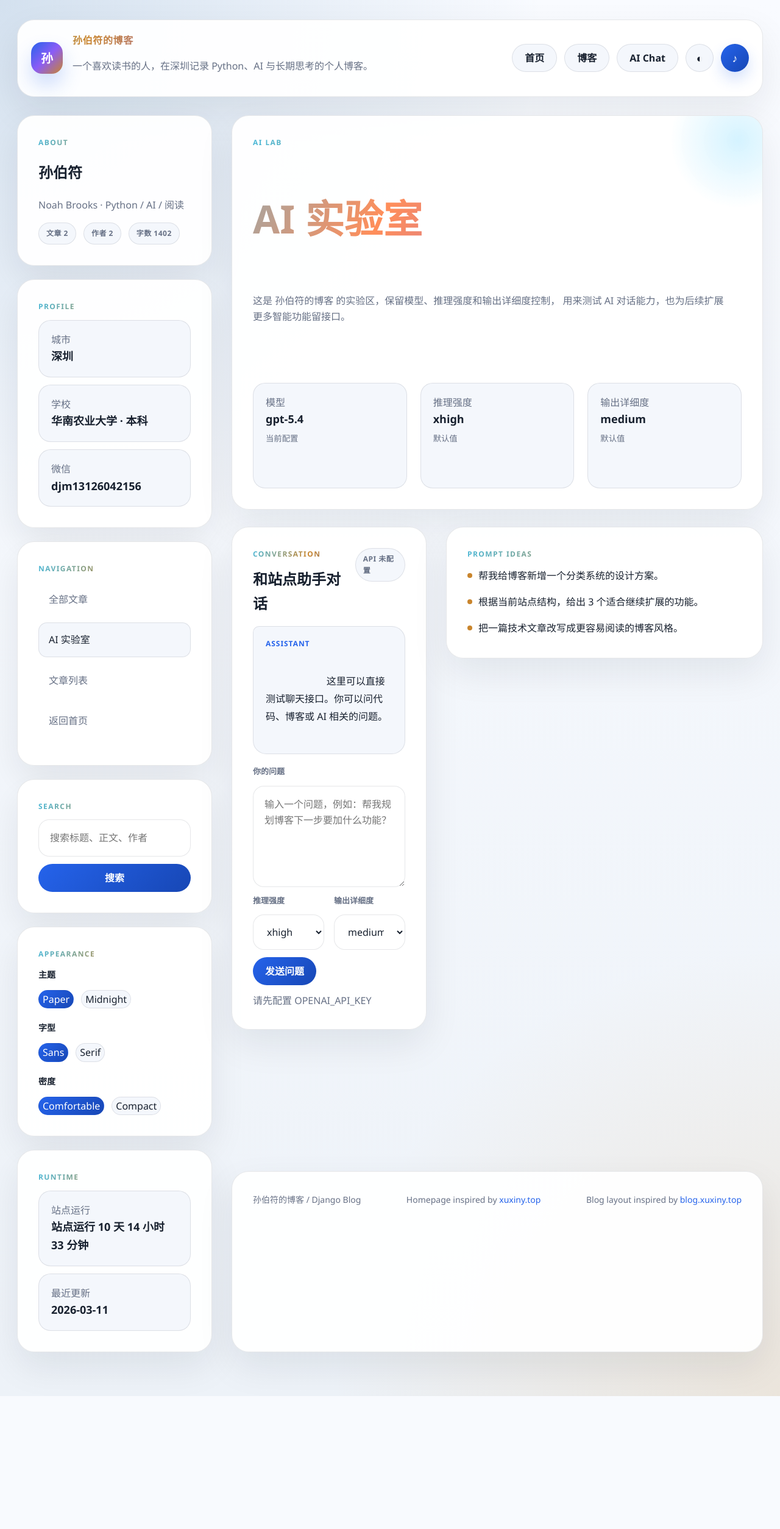
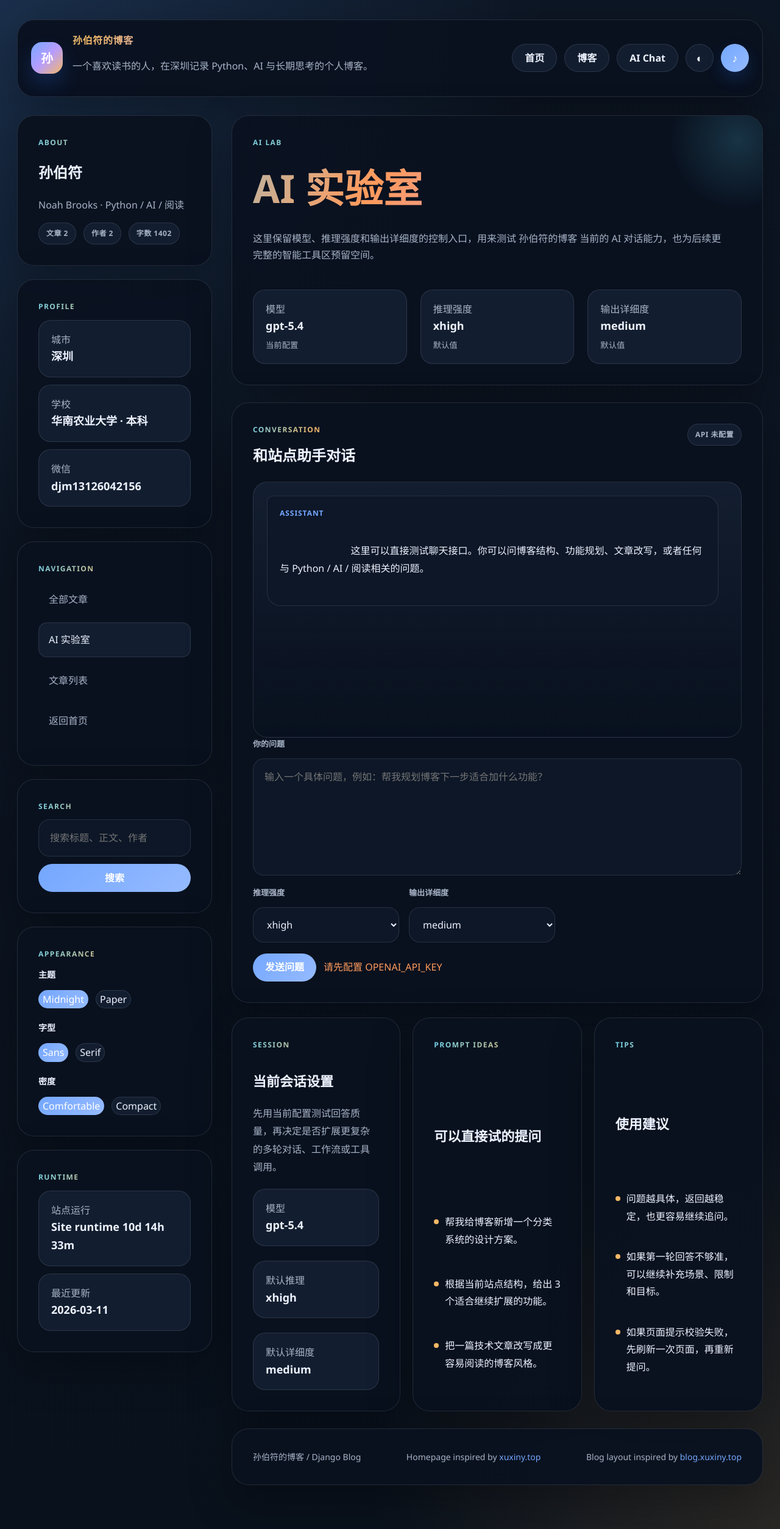
Before and after one commit to Albertlearnpython/jicheng_blog, a Django app: page /blog/chat/ in a window 1280 px wide. Shown: the whole page at 61% size. Before the commit the page ends 2290 px from the top, so only its background shows below. Run offline with Django 5.2, Linux system fonts and the light colour scheme; data comes from the database, SQL or seed files in the repository.

Commit message:
Harden deployment and improve AI chat UX
Bring the pending Docker and Django production changes into source control so the repository matches the live Linux deployment. This includes the hardened settings, production-oriented compose setup, improved entrypoint behavior, and the new Linux Docker deployment guide.

Switch the default site theme to midnight, seed that default on first render, and reorder the appearance controls so paper remains the alternate manual mode instead of the primary default.

Fix browser AI chat submissions by ensuring the chat page issues a CSRF cookie, route the public chat endpoint through the safer JSON error-handling path, improve timeout and upstream failure messaging, and redesign the chat page into a roomier single-column conversation area with support panels and stronger test coverage.

```diff
--- a/blogsite/blog/static/blog/site.css
+++ b/blogsite/blog/static/blog/site.css
@@ -880,20 +880,87 @@ select {
     align-items: start;
 }
 
+.chat-stage-single {
+    grid-template-columns: 1fr;
+    gap: 24px;
+}
+
+.chat-card,
+.chat-card-main,
+.support-card {
+    display: grid;
+}
+
 .chat-card {
+    gap: 18px;
+}
+
+.chat-card-main {
+    gap: 24px;
+}
+
+.chat-shell,
+.support-card {
+    gap: 20px;
+}
+
+.chat-support-grid {
     display: grid;
+    gap: 20px;
+    grid-template-columns: repeat(3, minmax(0, 1fr));
+}
+
+.support-card h3 {
+    margin: 0;
+    font-size: 22px;
+}
+
+.support-copy {
+    margin: 0;
+    color: var(--muted);
+    line-height: 1.85;
+}
+
+.support-metrics {
+    display: grid;
+    gap: 12px;
+}
+
+.chat-form-spacious {
     gap: 18px;
+}
+
+.field-message textarea {
+    min-height: 164px;
+    resize: vertical;
+}
+
+.chat-toolbar {
+    display: flex;
+    flex-wrap: wrap;
+    justify-content: space-between;
+    gap: 18px;
+    align-items: flex-end;
 }
 
 .chat-messages {
     display: grid;
     gap: 16px;
+    min-height: 420px;
+    max-height: min(68vh, 720px);
+    overflow-y: auto;
+    padding: 22px;
+    border-radius: 24px;
+    border: 1px solid var(--line);
+    background: linear-gradient(180deg, var(--surface-soft), rgba(0, 0, 0, 0));
+    scrollbar-gutter: stable;
+    align-content: start;
 }
 
 .message {
     padding: 18px 20px;
     border-radius: 22px;
-    background: var(--surface-soft);
+    background: var(--surface-strong);
     border: 1px solid var(--line);
 }
 
@@ -904,6 +971,7 @@ select {
 .message-user {
     border-top-right-radius: 10px;
     background: rgba(37, 99, 235, 0.12);
+    border-color: rgba(37, 99, 235, 0.18);
 }
 
 .message-role {
@@ -923,12 +991,26 @@ select {
 .chat-controls {
     display: grid;
     gap: 16px;
-    grid-template-columns: repeat(2, minmax(0, 1fr));
+    grid-template-columns: repeat(2, minmax(180px, 240px));
 }
 
 .chat-status {
     color: var(--muted);
     align-self: center;
+    max-width: 440px;
+    line-height: 1.7;
+}
+
+.chat-status[data-state="loading"] {
+    color: var(--brand-soft);
+}
+
+.chat-status[data-state="success"] {
+    color: var(--success);
+}
+
+.chat-status[data-state="error"] {
+    color: var(--accent-soft);
 }
 
 .field span {
@@ -1036,6 +1118,10 @@ body.sidebar-open .mobile-overlay {
     .related-grid {
         grid-template-columns: 1fr;
     }
+
+    .chat-support-grid {
+        grid-template-columns: repeat(2, minmax(0, 1fr));
+    }
 }
 
 @media (max-width: 820px) {
@@ -1062,6 +1148,15 @@ body.sidebar-open .mobile-overlay {
     }
 
     .chat-controls {
+        grid-template-columns: 1fr;
+    }
+
+    .chat-toolbar,
+    .chat-actions {
+        align-items: stretch;
+    }
+
+    .chat-support-grid {
         grid-template-columns: 1fr;
     }
 
--- a/blogsite/blog/static/blog/site.js
+++ b/blogsite/blog/static/blog/site.js
@@ -12,7 +12,7 @@
     };
 
     const defaults = {
-        theme: "paper",
+        theme: "midnight",
         font: "sans",
         density: "comfortable",
         sound: "on",
@@ -76,12 +76,19 @@
         soundButtons.forEach((button) => {
             button.classList.toggle("is-active", enabled);
             button.setAttribute("aria-pressed", String(enabled));
-            button.setAttribute("aria-label", enabled ? "关闭音效" : "开启音效");
-            button.title = enabled ? "关闭音效" : "开启音效";
+            button.setAttribute("aria-label", enabled ? "Disable sound effects" : "Enable sound effects");
+            button.title = enabled ? "Disable sound effects" : "Enable sound effects";
         });
     };
 
-    const scheduleTone = ({ start = 0, duration = 0.06, frequency = 660, frequencyEnd = null, gain = 0.035, type = "triangle" }) => {
+    const scheduleTone = ({
+        start = 0,
+        duration = 0.06,
+        frequency = 660,
+        frequencyEnd = null,
+        gain = 0.035,
+        type = "triangle",
+    }) => {
         const context = getAudioContext();
         if (!context) {
             return;
@@ -262,7 +269,7 @@
             const hours = Math.floor((seconds % 86400) / 3600);
             const minutes = Math.floor((seconds % 3600) / 60);
             runtimeLabels.forEach((label) => {
-                label.textContent = `站点运行 ${days} 天 ${hours} 小时 ${minutes} 分钟`;
+                label.textContent = `Site runtime ${days}d ${hours}h ${minutes}m`;
             });
         };
         renderRuntime();
@@ -303,6 +310,15 @@
     const endpoint = chatForm.dataset.endpoint;
     const submitButton = chatForm.querySelector('button[type="submit"]');
     const textarea = chatForm.querySelector('textarea[name="message"]');
+    const requestTimeoutMs = 70000;
+
+    const setStatus = (text, state = "ready") => {
+        if (!status) {
+            return;
+        }
+        status.textContent = text;
+        status.dataset.state = state;
+    };
 
     const appendMessage = (role, text) => {
         const article = document.createElement("article");
@@ -321,31 +337,92 @@
         return match ? decodeURIComponent(match[1]) : "";
     };
 
+    const parseChatError = async (response) => {
+        const contentType = response.headers.get("content-type") || "";
+
+        if (contentType.includes("application/json")) {
+            try {
+                return await response.json();
+            } catch (error) {
+                return { error: "The AI service returned unreadable data. Please try again." };
+            }
+        }
+
+        let text = "";
+        try {
+            text = (await response.text()).trim();
+        } catch (error) {
+            text = "";
+        }
+
+        if (response.status === 403) {
+            return { error: "Request validation failed. Refresh the page and try again." };
+        }
+
+        if (response.status >= 500) {
+            return { error: "The AI service is temporarily unavailable. Please try again later." };
+        }
+
+        if (text) {
+            return { error: text.slice(0, 240) };
+        }
+
+        return { error: `Request failed (${response.status}).` };
+    };
+
+    const formatClientError = (error) => {
+        if (error && error.name === "AbortError") {
+            return "The request timed out. Please try again.";
+        }
+
+        if (error && error.message) {
+            return error.message;
+        }
+
+        return "The request failed. Please try again.";
+    };
+
     chatForm.addEventListener("submit", async (event) => {
         event.preventDefault();
         const formData = new FormData(chatForm);
         const message = String(formData.get("message") || "").trim();
+        const csrfToken = getCsrfToken();
 
-        if (!message || !endpoint) {
+        if (!message) {
+            setStatus("Enter a question before sending.", "error");
+            textarea.focus();
+            return;
+        }
+
+        if (!endpoint) {
+            setStatus("The chat endpoint is missing.", "error");
+            return;
+        }
+
+        if (!csrfToken) {
+            setStatus("The page is not ready for secure requests. Refresh and try again.", "error");
+            textarea.focus();
             return;
         }
 
         appendMessage("user", message);
         textarea.value = "";
-        if (status) {
-            status.textContent = "请求中...";
-        }
+        setStatus("Waiting for the AI response...", "loading");
         if (submitButton) {
             submitButton.disabled = true;
         }
+
+        const controller = new AbortController();
+        const timeoutId = window.setTimeout(() => controller.abort(), requestTimeoutMs);
 
         try {
             const response = await fetch(endpoint, {
                 method: "POST",
                 headers: {
                     "Content-Type": "application/json",
-                    "X-CSRFToken": getCsrfToken(),
+                    "X-CSRFToken": csrfToken,
                 },
+                signal: controller.signal,
                 body: JSON.stringify({
                     message,
                     reasoning_effort: formData.get("reasoning_effort"),
@@ -353,24 +430,23 @@
                 }),
             });
 
-            const payload = await response.json();
             if (!response.ok) {
-                throw new Error(payload.error || "请求失败");
+                const parsedError = await parseChatError(response);
+                throw new Error(parsedError.error || "The request failed. Please try again.");
             }
 
-            appendMessage("assistant", payload.text || "接口没有返回文本内容。");
-            if (status) {
-                status.textContent = "已完成";
-            }
+            const payload = await response.json();
+            appendMessage("assistant", payload.text || "The API returned no assistant text.");
+            setStatus("Answer received. You can continue with a follow-up.", "success");
         } catch (error) {
-            appendMessage("assistant", error.message || "请求失败");
-            if (status) {
-                status.textContent = "请求失败";
-            }
+            appendMessage("assistant", formatClientError(error));
+            setStatus("This request failed. Adjust the prompt or try again later.", "error");
         } finally {
+            window.clearTimeout(timeoutId);
             if (submitButton) {
                 submitButton.disabled = false;
             }
+            textarea.focus();
         }
     });
 })();
--- a/blogsite/blog/templates/blog/base.html
+++ b/blogsite/blog/templates/blog/base.html
@@ -9,7 +9,15 @@
     <link rel="stylesheet" href="{% static 'blog/site.css' %}">
     {% block extra_head %}{% endblock %}
 </head>
-<body class="blog-page" data-page="{{ page_key|default:'blog' }}" data-site-start="{{ site.launch_iso }}">
+<body
+    class="blog-page"
+    data-page="{{ page_key|default:'blog' }}"
+    data-site-start="{{ site.launch_iso }}"
+    data-theme="midnight"
+    data-font="sans"
+    data-density="comfortable"
+    data-sound="on"
+>
     <div class="page-noise"></div>
     <div class="mobile-overlay" data-sidebar-overlay></div>
 
@@ -82,8 +90,8 @@
                     <div class="control-group">
                         <strong>主题</strong>
                         <div class="option-row">
+                            <button class="option-pill" type="button" data-theme-value="midnight">Midnight</button>
                             <button class="option-pill" type="button" data-theme-value="paper">Paper</button>
-                            <button class="option-pill" type="button" data-theme-value="midnight">Midnight</button>
                         </div>
                     </div>
                     <div class="control-group">
--- a/blogsite/blog/templates/blog/chat.html
+++ b/blogsite/blog/templates/blog/chat.html
@@ -3,12 +3,12 @@
 {% block title %}AI 实验室 | {{ site.blog_name }}{% endblock %}
 
 {% block content %}
-    <section class="hero-card card">
+    <section class="hero-card card chat-hero">
         <div class="section-kicker">AI Lab</div>
         <h1 class="gradient-title">AI 实验室</h1>
         <p class="hero-text">
-            这是 {{ site.blog_name }} 的实验区，保留模型、推理强度和输出详细度控制，
-            用来测试 AI 对话能力，也为后续扩展更多智能功能留接口。
+            这里保留模型、推理强度和输出详细度的控制入口，用来测试 {{ site.blog_name }}
+            当前的 AI 对话能力，也为后续更完整的智能工具区预留空间。
         </p>
         <div class="stat-grid">
             <div class="stat-card">
@@ -29,33 +29,39 @@
         </div>
     </section>
 
-    <section class="chat-stage">
-        <div class="chat-card card">
+    <section class="chat-stage chat-stage-single">
+        <div class="chat-card card chat-card-main">
             <div class="chat-header">
                 <div>
                     <div class="section-kicker">Conversation</div>
                     <h2>和站点助手对话</h2>
                 </div>
                 <span class="eyebrow-pill{% if api_ready %} is-success{% endif %}">
-                    {% if api_ready %}API 已配置{% else %}API 未配置{% endif %}
+                    {% if api_ready %}API 已就绪{% else %}API 未配置{% endif %}
                 </span>
             </div>
 
-            <div class="chat-messages" data-chat-messages>
+            <div class="chat-shell">
+                <div class="chat-messages" data-chat-messages aria-live="polite">
                     <article class="message message-assistant">
                         <div class="message-role">Assistant</div>
                         <div class="message-body">
-                        这里可以直接测试聊天接口。你可以问代码、博客或 AI 相关的问题。
+                            这里可以直接测试聊天接口。你可以问博客结构、功能规划、文章改写，或者任何与 Python / AI / 阅读相关的问题。
                         </div>
                     </article>
                 </div>
 
-            <form class="chat-form" data-chat-form data-endpoint="{{ chat_api_url }}">
-                <label class="field">
+                <form class="chat-form chat-form-spacious" data-chat-form data-endpoint="{{ chat_api_url }}">
+                    <label class="field field-message">
                         <span>你的问题</span>
-                    <textarea name="message" rows="5" placeholder="输入一个问题，例如：帮我规划博客下一步要加什么功能？"></textarea>
+                        <textarea
+                            name="message"
+                            rows="6"
+                            placeholder="输入一个具体问题，例如：帮我规划博客下一步适合加什么功能？"
+                        ></textarea>
                     </label>
 
+                    <div class="chat-toolbar">
                         <div class="chat-controls">
                             <label class="field">
                                 <span>推理强度</span>
@@ -77,20 +83,57 @@
 
                         <div class="chat-actions">
                             <button class="primary-button" type="submit" {% if not api_ready %}disabled{% endif %}>发送问题</button>
-                    <span class="chat-status" data-chat-status>
-                        {% if api_ready %}等待输入{% else %}请先配置 OPENAI_API_KEY{% endif %}
+                            <span class="chat-status" data-chat-status data-state="{% if api_ready %}ready{% else %}error{% endif %}">
+                                {% if api_ready %}页面已完成校验，可以直接提问{% else %}请先配置 OPENAI_API_KEY{% endif %}
                             </span>
+                        </div>
                     </div>
                 </form>
             </div>
+        </div>
 
-        <aside class="chat-side card">
+        <div class="chat-support-grid">
+            <section class="chat-side card support-card">
+                <div class="sidebar-kicker">Session</div>
+                <h3>当前会话设置</h3>
+                <p class="support-copy">
+                    先用当前配置测试回答质量，再决定是否扩展更复杂的多轮对话、工作流或工具调用。
+                </p>
+                <div class="support-metrics">
+                    <div class="metric">
+                        <span>模型</span>
+                        <strong>{{ chat_model }}</strong>
+                    </div>
+                    <div class="metric">
+                        <span>默认推理</span>
+                        <strong>{{ default_effort }}</strong>
+                    </div>
+                    <div class="metric">
+                        <span>默认详细度</span>
+                        <strong>{{ default_verbosity }}</strong>
+                    </div>
+                </div>
+            </section>
+
+            <section class="chat-side card support-card">
                 <div class="sidebar-kicker">Prompt Ideas</div>
+                <h3>可以直接试的提问</h3>
                 <ul class="idea-list">
                     <li>帮我给博客新增一个分类系统的设计方案。</li>
                     <li>根据当前站点结构，给出 3 个适合继续扩展的功能。</li>
                     <li>把一篇技术文章改写成更容易阅读的博客风格。</li>
                 </ul>
-        </aside>
+            </section>
+
+            <section class="chat-side card support-card">
+                <div class="sidebar-kicker">Tips</div>
+                <h3>使用建议</h3>
+                <ul class="idea-list">
+                    <li>问题越具体，返回越稳定，也更容易继续追问。</li>
+                    <li>如果第一轮回答不够准，可以继续补充场景、限制和目标。</li>
+                    <li>如果页面提示校验失败，先刷新一次页面，再重新提问。</li>
+                </ul>
+            </section>
+        </div>
     </section>
 {% endblock %}
--- a/blogsite/blog/urls.py
+++ b/blogsite/blog/urls.py
@@ -6,7 +6,7 @@ from . import views
 urlpatterns = [
     path('', views.home, name='blog-home'),
     path('chat/', views.chat_page, name='chat-page'),
-    path('api/chat/', views.chat_api, name='chat-api'),
+    path('api/chat/', views.chat_api_v2, name='chat-api'),
     path('api/feishu/events/', feishu_views.feishu_events, name='feishu-events'),
     path('post/<int:pk>/', views.post_detail, name='post-detail'),
 ]
--- a/blogsite/blog/views.py
+++ b/blogsite/blog/views.py
@@ -1,4 +1,5 @@
 import json
+import logging
 import math
 import re
 from html import escape
@@ -12,10 +13,13 @@ from django.urls import reverse
 from django.utils import timezone
 from django.utils.html import strip_tags
 from django.utils.safestring import mark_safe
+from django.views.decorators.csrf import ensure_csrf_cookie
 from django.views.decorators.http import require_GET, require_POST
 
 from .models import Post
 from .openai_client import OpenAIConfigError, OpenAIRequestError, create_chat_response
+
+logger = logging.getLogger(__name__)
 
 VALID_REASONING_EFFORTS = {"none", "minimal", "low", "medium", "high", "xhigh"}
 VALID_VERBOSITY = {"low", "medium", "high"}
@@ -419,7 +423,35 @@ def post_detail(request, pk):
     }
     return render(request, "blog/post_detail.html", context)
 
+def _chat_error_payload(exc):
+    detail = str(exc).strip()
+    lowered = detail.lower()
 
+    if isinstance(exc, OpenAIConfigError):
+        return (
+            {"error": "AI chat is unavailable because the API key is not configured."},
+            503,
+        )
+
+    if "timed out" in lowered:
+        return (
+            {"error": "The AI response timed out. Please try again."},
+            502,
+        )
+
+    if "network error" in lowered:
+        return (
+            {"error": "Network error while contacting the AI service. Please try again."},
+            502,
+        )
+
+    return (
+        {"error": "The AI service is temporarily unavailable. Please try again later."},
+        502,
+    )
+
+
+@ensure_csrf_cookie
 @require_GET
 def chat_page(request):
     posts = list(Post.objects.select_related("author").order_by("-date_posted"))
@@ -476,3 +508,45 @@ def chat_api(request):
         return JsonResponse({"error": str(exc)}, status=502)
 
     return JsonResponse(response_data)
+
+
+@require_POST
+def chat_api_v2(request):
+    try:
+        payload = json.loads(request.body.decode("utf-8"))
+    except json.JSONDecodeError:
+        return JsonResponse({"error": "Request body must be valid JSON."}, status=400)
+
+    message = (payload.get("message") or "").strip()
+    if not message:
+        return JsonResponse({"error": "Enter a question before sending the request."}, status=400)
+
+    if len(message) > 4000:
+        return JsonResponse({"error": "Questions must be 4000 characters or fewer."}, status=400)
+
+    reasoning_effort = (payload.get("reasoning_effort") or "").strip() or None
+    verbosity = (payload.get("verbosity") or "").strip() or None
+
+    if reasoning_effort and reasoning_effort not in VALID_REASONING_EFFORTS:
+        return JsonResponse({"error": "Invalid reasoning effort value."}, status=400)
+
+    if verbosity and verbosity not in VALID_VERBOSITY:
+        return JsonResponse({"error": "Invalid verbosity value."}, status=400)
+
+    try:
+        response_data = create_chat_response(
+            message,
+            reasoning_effort=reasoning_effort,
+            verbosity=verbosity,
+        )
+    except (OpenAIConfigError, OpenAIRequestError) as exc:
+        payload, status_code = _chat_error_payload(exc)
+        return JsonResponse(payload, status=status_code)
+    except Exception:
+        logger.exception("Unexpected error while handling AI chat request")
+        return JsonResponse(
+            {"error": "An unexpected error occurred while processing the AI request."},
+            status=500,
+        )
+
+    return JsonResponse(response_data)
```
Also changed, not shown: blogsite/blog/tests.py (+62 -15 lines), blogsite/blogsite/settings.py (+21 -2 lines), docker-compose.yml (+15 -2 lines), docs/linux-docker-deploy.md (added, +146 -0 lines), CHANGELOG.md, 3 other files. Lines whose indentation alone changed are shown as unchanged.
